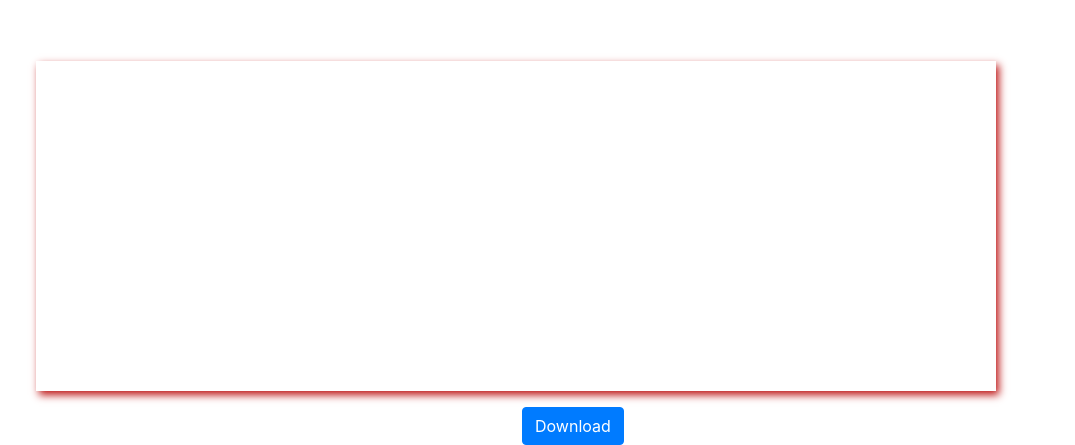
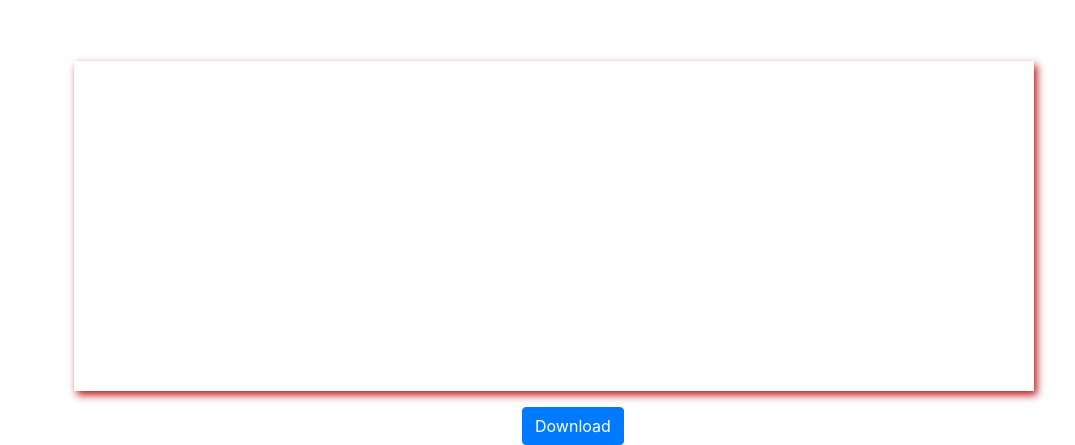
Before and after one commit to phisham/Quest-cease-Github-api, a website: page index.html in a window 1280 px wide. Shown: the part 549-994 px from the top of the page, without its empty margins (54-1129 px from the left). Drawn offline with nearby package versions, Linux system fonts and the light colour scheme.

Commit message:
Update index.html

```diff
--- a/index.html
+++ b/index.html
@@ -16,7 +16,7 @@
             }
             #append{
                 width: 75vw;
-                margin-left: 7vw;
+                margin-left: 10vw;
                 box-shadow: rgb(190, 22, 22) 3px 4px 8px;
             }
             @media screen and (max-width: 1105px){
```
